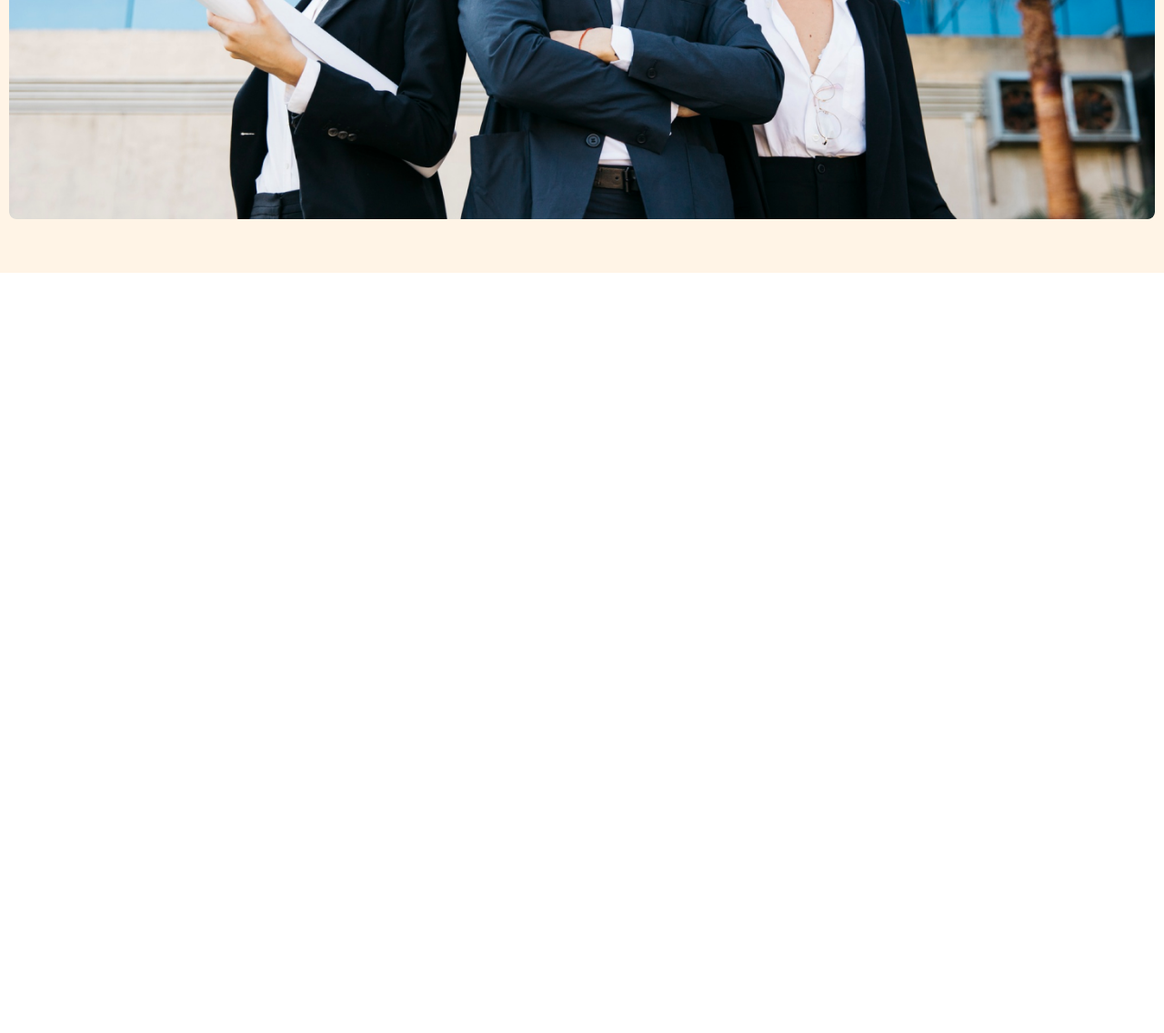
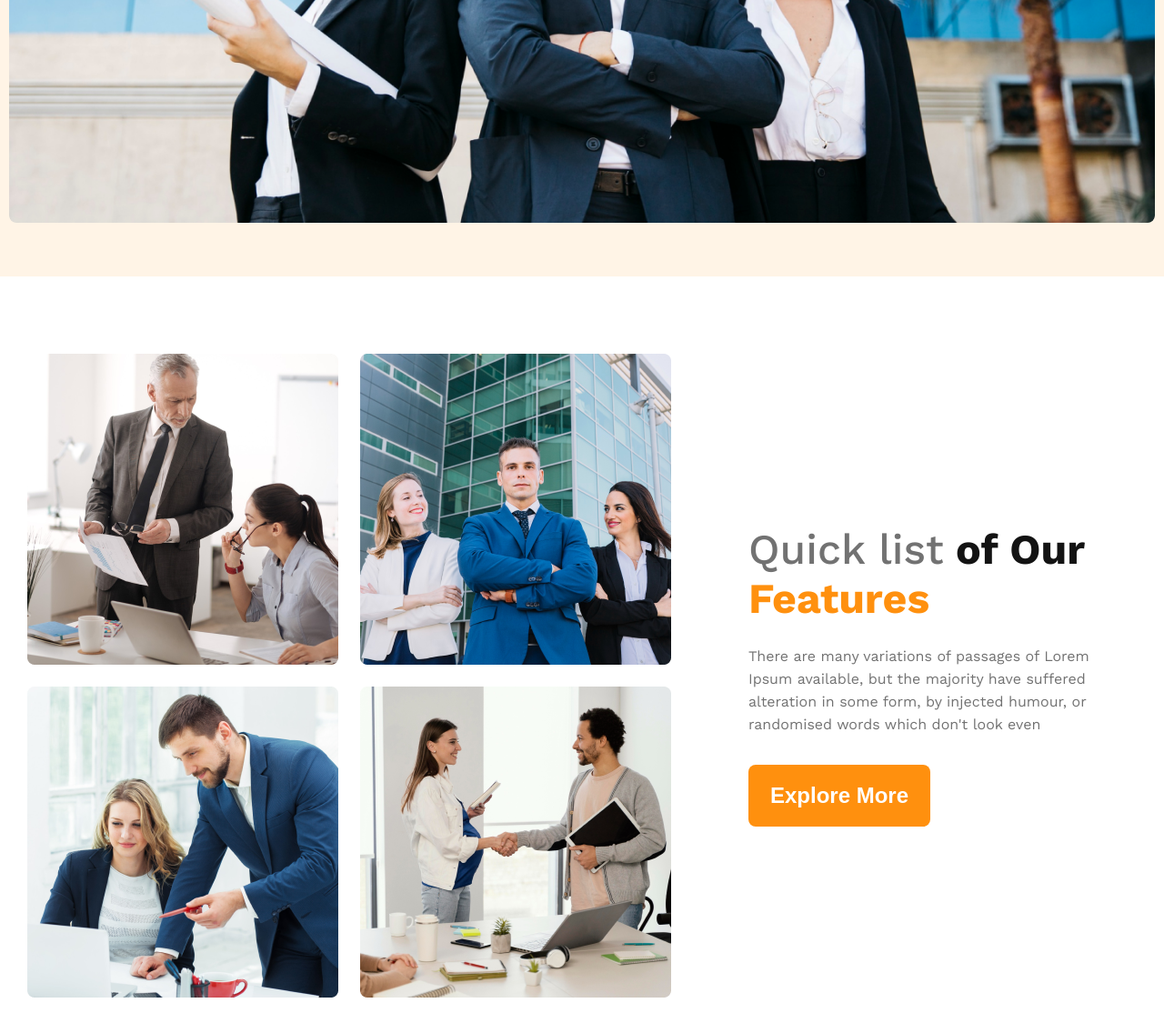
Before and after one commit to SayedSheikh/G3-Architect, a plain HTML site: page index.html in a window 1280 px wide. Shown: the part 954-2090 px from the top of the page at 91% size. Before the commit the page ends 1254 px from the top, so only its background shows below. Drawn offline with nearby package versions, Linux system fonts and the light colour scheme.

```diff
--- a/index.html
+++ b/index.html
@@ -25,14 +25,36 @@
             the majority have suffered alteration in some form, by injected
             humour, or randomised words which don't look even
           </p>
-          <button class="primary-btn color-4">Explore More</button>
+          <button class="primary-btn bg-color-2">Explore More</button>
         </div>
         <div class="image">
           <img src="./images/banner.png" alt="" />
         </div>
       </section>
     </header>
-    <main></main>
+    <main>
+      <section class="features display-flex">
+        <div class="feature-images">
+          <img src="./images/team1.png" alt="" />
+          <img src="./images/team2.png" alt="" />
+          <img src="./images/team3.png" alt="" />
+          <img src="./images/team4.png" alt="" />
+        </div>
+        <div class="feature-desc">
+          <h3 class="feature-title">
+            <span class="span1 dark-3">Quick list</span>
+            <span class="span2 dark-1">of Our</span><br />
+            <span class="span3 color-4">Features</span>
+          </h3>
+          <p class="feature-para section-para">
+            There are many variations of passages of Lorem Ipsum available, but
+            the majority have suffered alteration in some form, by injected
+            humour, or randomised words which don't look even
+          </p>
+          <button class="primary-btn bg-color-2">Explore More</button>
+        </div>
+      </section>
+    </main>
     <footer></footer>
   </body>
 </html>
--- a/styles/style.css
+++ b/styles/style.css
@@ -19,10 +19,13 @@
 .dark-3 {
   color: #727272;
 }
+.color-4 {
+  color: rgba(255, 144, 14, 1);
+}
 .bg-color {
   background-color: rgba(255, 144, 14, 0.1);
 }
-.color-4 {
+.bg-color-2 {
   background-color: rgba(255, 144, 14, 1);
 }
 
@@ -41,6 +44,7 @@
   color: #727272;
   font-size: 1rem;
   font-weight: 400;
+  line-height: 25px;
 }
 .primary-btn {
   padding: 20px 24px;
@@ -89,7 +93,7 @@ nav li {
   margin: 0 auto;
 }
 .hero-heading {
-  font-size: 4rem;
+  font-size: 3.8rem;
   font-weight: 700;
 }
 .desc button {
@@ -111,12 +115,54 @@ header {
   padding-bottom: 45px;
 }
 
+/* main style */
+
+/* feature section */
+main,
+footer {
+  max-width: 1440px;
+  margin: 0 auto;
+}
+.features {
+  margin: 85px 30px 130px 30px;
+  align-items: center;
+  gap: 75px;
+}
+.feature-desc {
+  max-width: 535px;
+  padding: 10px;
+}
+.feature-images {
+  display: grid;
+  grid-template-columns: repeat(2, 1fr);
+  gap: 24px;
+}
+.feature-title {
+  font-size: 2.9rem;
+  font-weight: 700;
+}
+.span1 {
+  font-weight: 500;
+}
+.feature-para {
+  margin: 24px 0 32px 0;
+}
+
 @media screen and (max-width: 576px) {
   .navbar,
-  .navbar ul {
+  .navbar ul,
+  .features {
     flex-direction: column;
   }
   .navbar ul {
     align-items: center;
   }
+  .feature-images {
+    grid-template-columns: 1fr;
+  }
 }
+@media screen and (min-width: 576px) and (max-width: 992px) {
+  .features {
+    flex-direction: column;
+  }
+}
```
